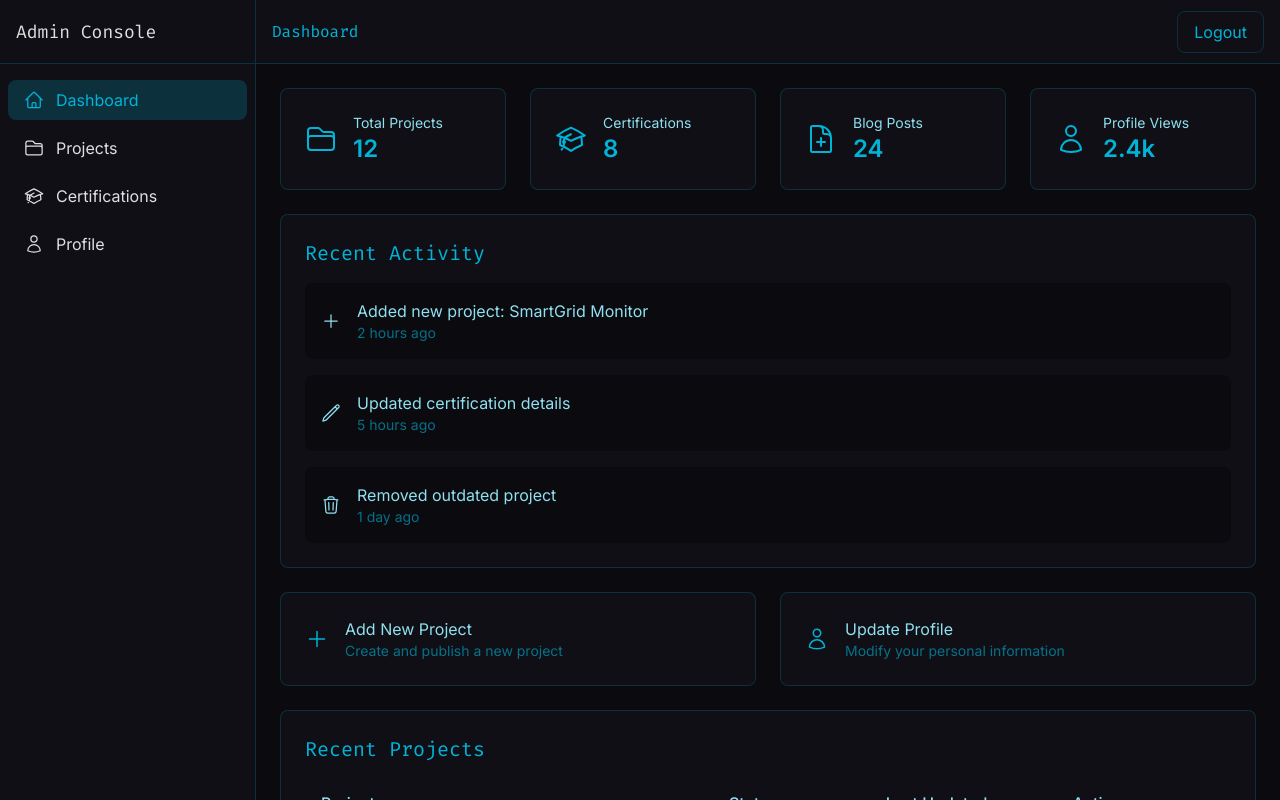
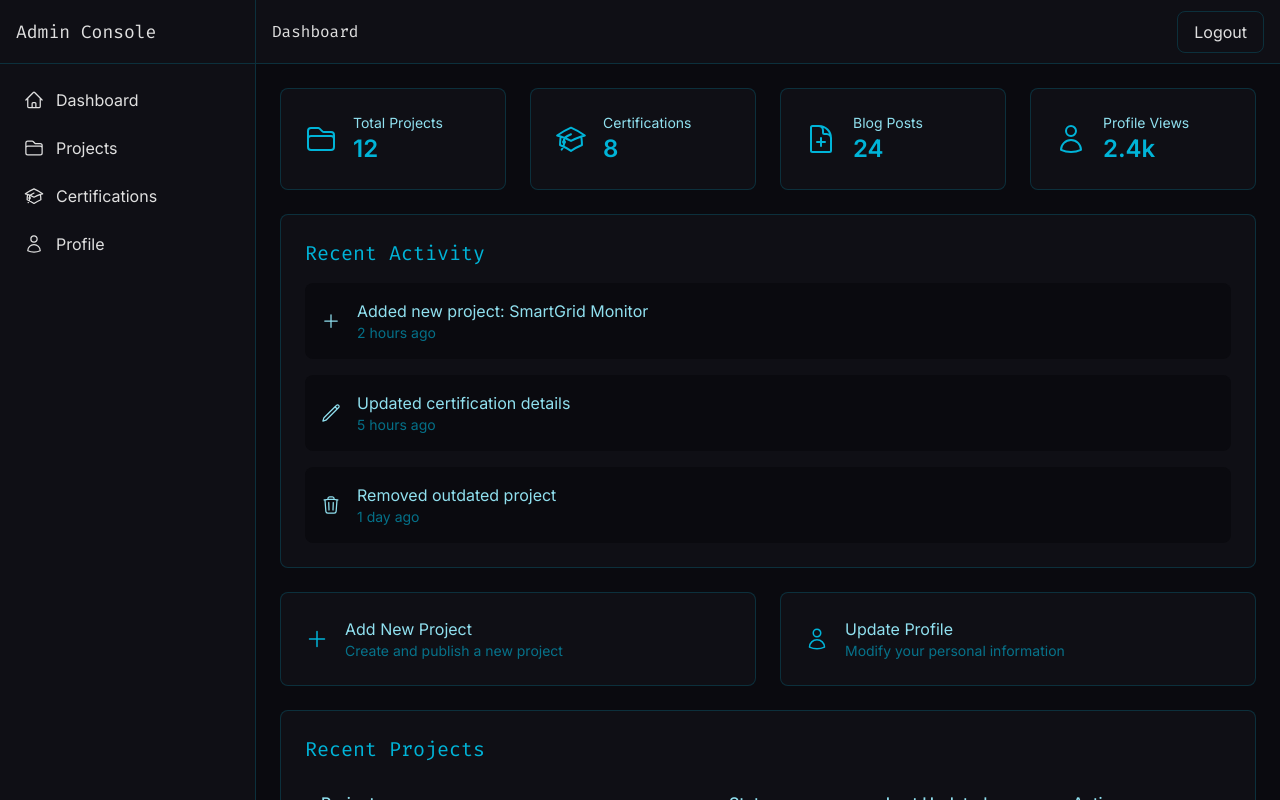
Before and after one commit to oondels/hendriusfelix-portfolio, a Vue app: page /admin in a window 1280 px wide. Shown: the top 800 px of the page. Built offline with nearby package versions, Linux system fonts and the light colour scheme.

Commit message:
Updated AdminLayout.vue

```diff
--- a/src/components/admin/AdminLayout.vue
+++ b/src/components/admin/AdminLayout.vue
@@ -4,7 +4,7 @@
     <div class="fixed inset-y-0 left-0 w-64 bg-admin-card border-r border-admin-border">
       <div class="flex items-center justify-between h-16 px-4 border-b border-admin-border">
         <span class="text-admin font-mono text-lg">Admin Console</span>
-        <button @click="toggleSidebar" class="lg:hidden text-admin-accent">
+        <button @click="toggleSidebar" class="lg:hidden text-admin">
           <Bars3Icon class="w-6 h-6" />
         </button>
       </div>
@@ -17,8 +17,8 @@
           class="flex items-center px-4 py-2 mt-2 rounded-lg transition-colors duration-200"
           :class="[
             currentRoute === item.to
-              ? 'bg-admin-accent/20 text-admin-accent'
-              : 'text-admin-text hover:bg-admin-accent/10'
+              ? 'bg-admin/20 text-admin'
+              : 'text-admin-text hover:bg-admin/10'
           ]"
         >
           <component :is="item.icon" class="w-5 h-5 mr-3" />
@@ -30,11 +30,11 @@
     <!-- Main Content -->
     <div class="lg:pl-64">
       <div class="flex items-center justify-between h-16 px-4 bg-admin-card border-b border-admin-border">
-        <h1 class="text-admin-accent font-mono">{{ currentPageTitle }}</h1>
+        <h1 class="text-admin font-mono">{{ currentPageTitle }}</h1>
         <div class="flex items-center space-x-4">
           <button
             @click="logout"
-            class="px-4 py-2 text-admin-accent border border-admin-border rounded-lg hover:bg-admin-accent/10 transition-colors duration-200"
+            class="px-4 py-2 text-admin border border-admin-border rounded-lg hover:bg-admin/10 transition-colors duration-200"
           >
             Logout
           </button>
```
